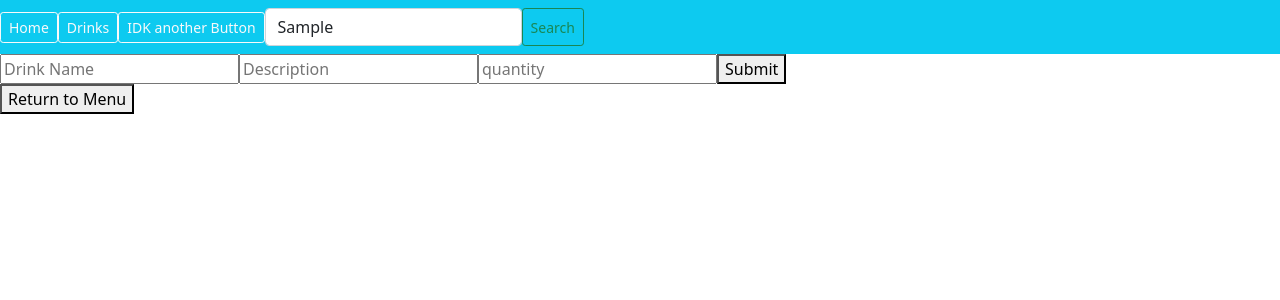
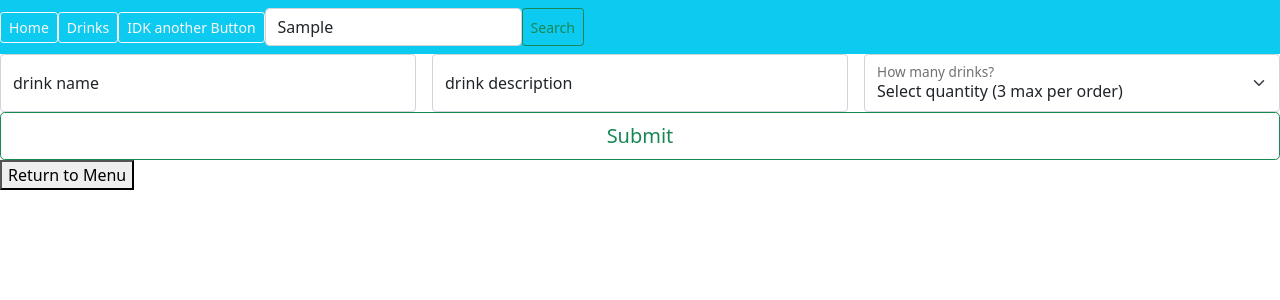
Before and after one commit to ErikaDebelis/merch-react-site, a React (Create React App) app: page / in a window 1280 px wide. Both pictures are taken after typing "Sample" into the empty fields and a click on the button "Add Drink". Shown: the top 300 px of the page. Built offline with nearby package versions, Linux system fonts and the light colour scheme.

Commit message:
add bootstrap form in reusableform + such
Co-Authored-By: Gurshan Kaile <gurshankaile206@gmail.com>

```diff
--- a/src/components/DrinkDetail.js
+++ b/src/components/DrinkDetail.js
@@ -12,7 +12,7 @@ function DrinkDetail(props) {
       <h4>{drink.description}</h4>
       <h4>{drink.quantity}</h4>
       <button onClick = {props.onClickingEdit}>Update Drink</button>
-      <button onClick = {() => props.onClickingDelete(drink.id) }>Close Drink</button>
+      <button onClick = {() => props.onClickingDelete(drink.id) }>Remove Drink</button>
       <hr/>
     </React.Fragment>
   );
--- a/src/components/NewDrinkForm.js
+++ b/src/components/NewDrinkForm.js
@@ -12,6 +12,7 @@ function NewDrinkForm(props) {
       quantity: event.target.quantity.value,
       id: v4()
     });
+    console.log('whats in here?', event.target.quantity.value);
   }
   return (
     <React.Fragment>
--- a/src/components/ReusableForm.js
+++ b/src/components/ReusableForm.js
@@ -1,23 +1,54 @@
 import React from 'react';
 import PropTypes from 'prop-types';
+import Button from 'react-bootstrap/Button';
+import Form from 'react-bootstrap/Form';
+// import FormControl from 'react-bootstrap/FormControl';
+import Col from 'react-bootstrap/Col';
+import Row from 'react-bootstrap/Row';
+import FloatingLabel from 'react-bootstrap/FloatingLabel';
 
 function ReusableForm(props) {
   return (
     <React.Fragment>
       <form onSubmit = {props.formSubmissionHandler}>
-        <input
-          type = 'text'
-          name = 'name'
-          placeholder = 'Drink Name' />
-        <input
-          type = 'text'
-          name = 'description'
-          placeholder = 'Description' />
-        <input
-          type = 'text'
-          name = 'quantity'
-          placeholder = 'quantity' />
-        <button type = 'submit'> {props.buttonText}</button>
+        <Row className="g-3">
+          <Col md>
+            <FloatingLabel controlId="floatingInputGrid" label="drink name">
+              <Form.Control
+                type = 'text'
+                name = 'name'
+                placeholder = 'Drink Name' />
+            </FloatingLabel>
+          </Col>
+
+          <Col md>
+          <FloatingLabel controlId="floatingInputGrid" label="drink description">
+              <Form.Control
+                type = 'text'
+                name = 'description'
+                placeholder = 'Drink Description' />
+            </FloatingLabel>
+          </Col>
+
+          <Col md>
+          <FloatingLabel controlId="floatingSelectGrid" label="How many drinks?">
+            <Form.Select name = 'quantity' aria-label="Floating label select example">
+              <option>Select quantity (3 max per order)</option>
+              <option value = "1" >1</option>
+              <option value = "2" >2</option>
+              <option value = "3" >3</option>
+            </Form.Select>
+          </FloatingLabel>
+
+          </Col>
+        </Row>
+
+        <div className="d-grid gap-2">
+          <Button type = 'submit' variant="outline-success" size="lg">
+          {props.buttonText}
+          </Button>
+        </div>
+
       </form>
     </React.Fragment>
   );
@@ -29,3 +60,36 @@ ReusableForm.propTypes = {
 };
 
 export default ReusableForm;
+
+
+{/* <Row className="g-2">
+  <Col md>
+    <FloatingLabel controlId="floatingInputGrid" label="drink name">
+      <Form.Control type="text" placeholder="name@example.com" />
+    </FloatingLabel>
+  </Col>
+  <Col md>
+    <FloatingLabel controlId="floatingSelectGrid" label="Works with selects">
+      <Form.Select aria-label="Floating label select example">
+        <option>Open this select menu</option>
+        <option value="1">One</option>
+        <option value="2">Two</option>
+        <option value="3">Three</option>
+      </Form.Select>
+    </FloatingLabel>
+  </Col>
+</Row> */}
+
+{/* <div className="d-grid gap-2">
+  <Button variant="primary" size="lg">
+    Block level button
+  </Button>
+</div> */}
+
+
+// <FloatingLabel controlId="floatingInputGrid" label="drink quantity">
+// <Form.Control
+//   type = 'text'
+//   name = 'quantity'
+//   placeholder = 'Drink Quantity' />
+// </FloatingLabel>
```
